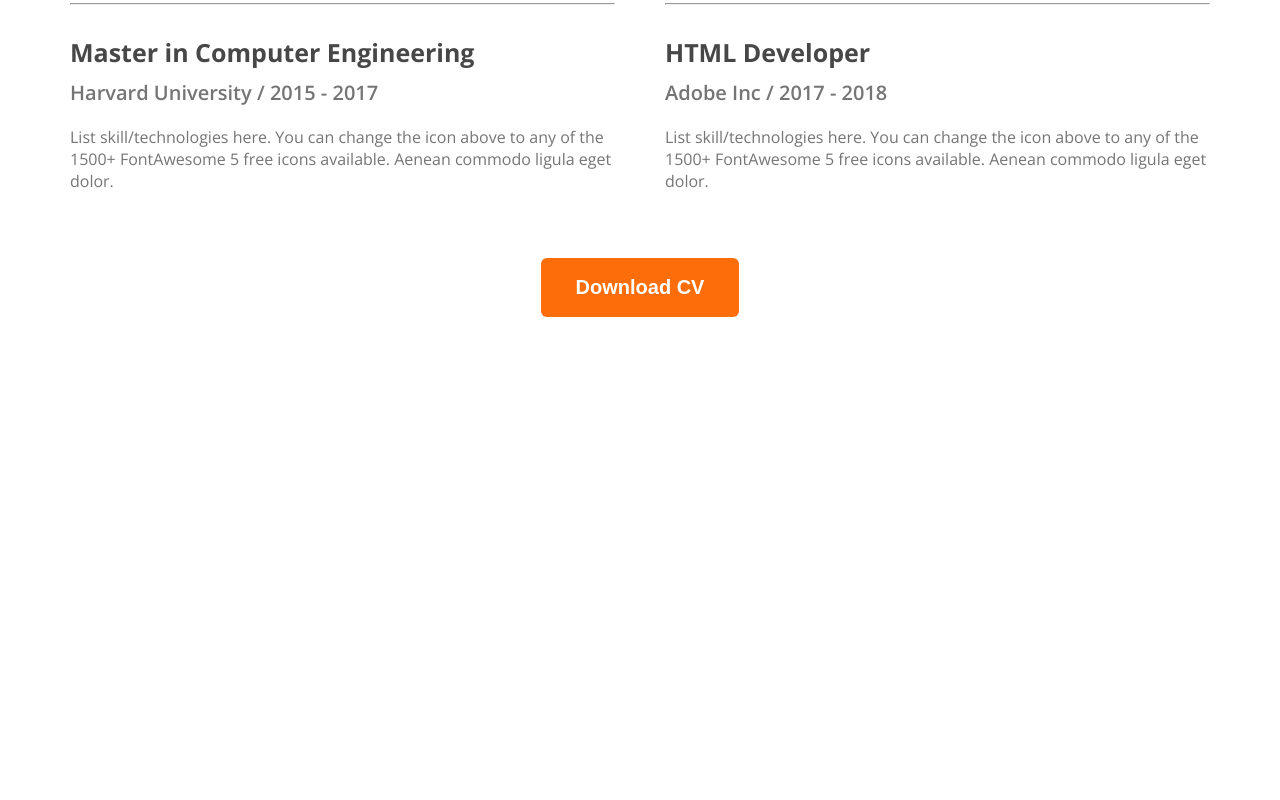
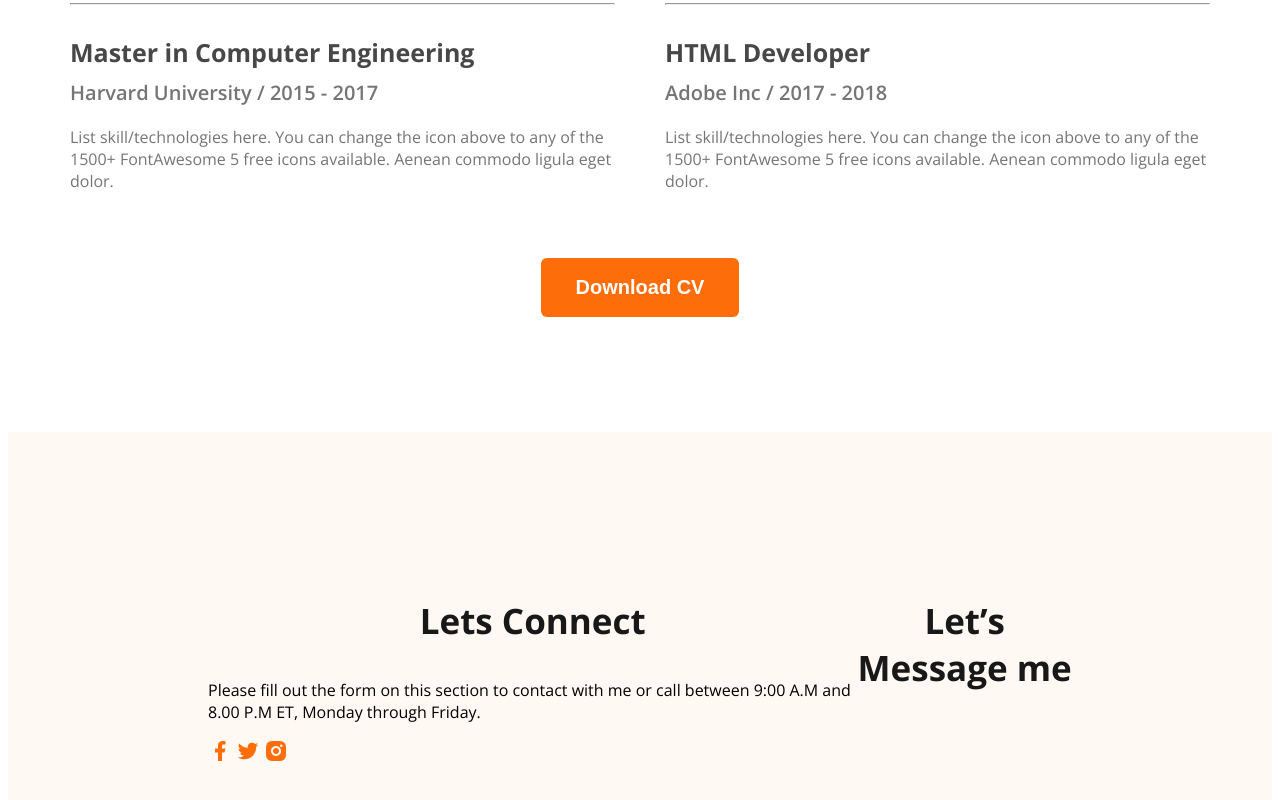
Before and after one commit to rozaneekantadas/developer-portfolio, a plain HTML site: page index.html in a window 1280 px wide. Shown: the part 2963-3763 px from the top of the page. Before the commit the page ends 3288 px from the top, so only its background shows below. Drawn offline with nearby package versions, Linux system fonts and the light colour scheme.

Commit message:
add basic footer

```diff
--- a/index.html
+++ b/index.html
@@ -121,21 +121,24 @@
                         <h2 class="resume-item-title">Master in Computer Engineering</h2>
                         <h3 class="resume-item-institute">Harvard University / 2015 - 2017</h3>
                         <p class="resume-item-description">List skill/technologies here. You can change the icon above
-                            to any of the 1500+ FontAwesome 5 free icons available. Aenean commodo ligula eget dolor.</p>
+                            to any of the 1500+ FontAwesome 5 free icons available. Aenean commodo ligula eget dolor.
+                        </p>
                     </div>
                     <hr>
                     <div class="resume-item">
                         <h2 class="resume-item-title">Master in Computer Engineering</h2>
                         <h3 class="resume-item-institute">Harvard University / 2015 - 2017</h3>
                         <p class="resume-item-description">List skill/technologies here. You can change the icon above
-                            to any of the 1500+ FontAwesome 5 free icons available. Aenean commodo ligula eget dolor.</p>
+                            to any of the 1500+ FontAwesome 5 free icons available. Aenean commodo ligula eget dolor.
+                        </p>
                     </div>
                     <hr>
                     <div class="resume-item">
                         <h2 class="resume-item-title">Master in Computer Engineering</h2>
                         <h3 class="resume-item-institute">Harvard University / 2015 - 2017</h3>
                         <p class="resume-item-description">List skill/technologies here. You can change the icon above
-                            to any of the 1500+ FontAwesome 5 free icons available. Aenean commodo ligula eget dolor.</p>
+                            to any of the 1500+ FontAwesome 5 free icons available. Aenean commodo ligula eget dolor.
+                        </p>
                     </div>
                 </div>
                 <div class="resume-column">
@@ -144,21 +147,24 @@
                         <h2 class="resume-item-title">Sr. Font End Developer</h2>
                         <h3 class="resume-item-institute">Apple Inc / 2020 - Current</h3>
                         <p class="resume-item-description">List skill/technologies here. You can change the icon above
-                            to any of the 1500+ FontAwesome 5 free icons available. Aenean commodo ligula eget dolor.</p>
+                            to any of the 1500+ FontAwesome 5 free icons available. Aenean commodo ligula eget dolor.
+                        </p>
                     </div>
                     <hr>
                     <div class="resume-item">
                         <h2 class="resume-item-title">Jr. Font End Developer</h2>
                         <h3 class="resume-item-institute">Dribbble Inc / 2018 - 2022</h3>
                         <p class="resume-item-description">List skill/technologies here. You can change the icon above
-                            to any of the 1500+ FontAwesome 5 free icons available. Aenean commodo ligula eget dolor.</p>
+                            to any of the 1500+ FontAwesome 5 free icons available. Aenean commodo ligula eget dolor.
+                        </p>
                     </div>
                     <hr>
                     <div class="resume-item">
                         <h2 class="resume-item-title">HTML Developer</h2>
                         <h3 class="resume-item-institute">Adobe Inc / 2017 - 2018</h3>
                         <p class="resume-item-description">List skill/technologies here. You can change the icon above
-                            to any of the 1500+ FontAwesome 5 free icons available. Aenean commodo ligula eget dolor.</p>
+                            to any of the 1500+ FontAwesome 5 free icons available. Aenean commodo ligula eget dolor.
+                        </p>
                     </div>
                 </div>
             </div>
@@ -170,7 +176,17 @@
     </main>
 
     <footer>
-
+        <div class="footer-column">
+            <h3 class="section-title">Lets Connect</h3>
+            <p>Please fill out the form on this section to contact with me or call between 9:00 A.M and 8.00 P.M ET,
+                Monday through Friday.</p>
+            <a href=""><img src="images/icons/facebook.png" alt=""></a>
+            <a href=""><img src="images/icons/twitter.png" alt=""></a>
+            <a href=""><img src="images/icons/insta.png" alt=""></a>
+        </div>
+        <div class="footer-column">
+            <h3 class="section-title">Let’s Message me</h3>
+        </div>
     </footer>
 
 </body>
--- a/styles/index.css
+++ b/styles/index.css
@@ -211,3 +211,12 @@ hr {
     text-align: center;
     margin-top: 50px;
 }
+
+/* footer styles */
+
+footer {
+    display: flex;
+    padding: 130px 200px;
+    background-color: #FFF8F3;
+    margin-top: 115px;
+}
```
